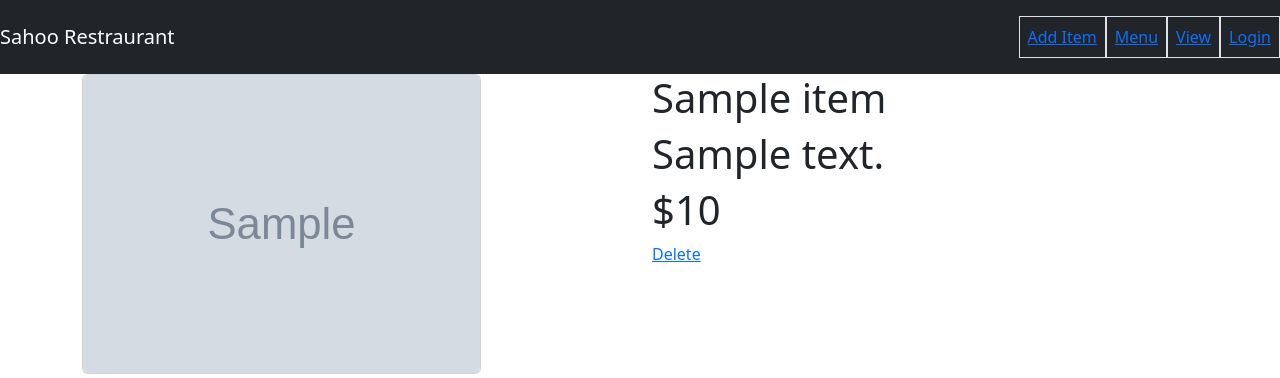
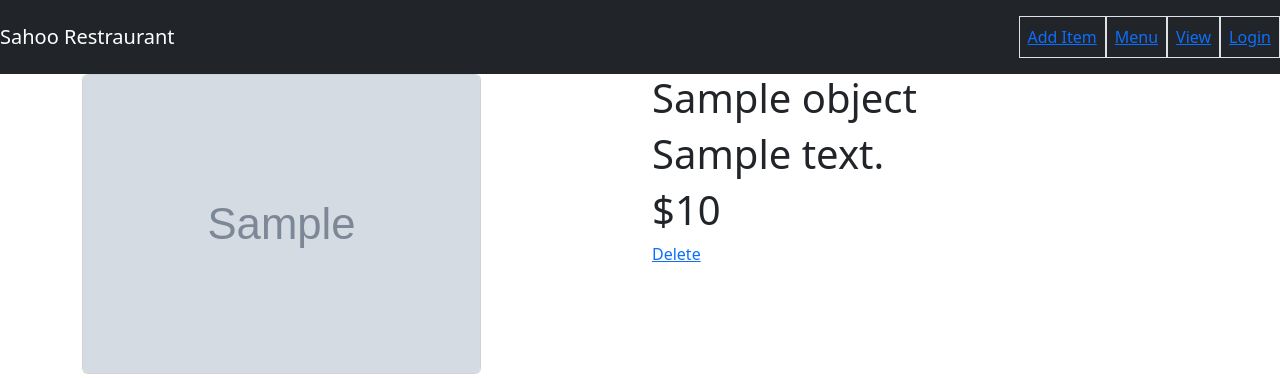
Before and after one commit to ChinmayKumarSahoo77/django_proj1, a Django app: template restaurant_site/food/templates/food/details.html in a window 1280 px wide. Shown: the top 378 px of the page. Run offline with Django 4.2, Linux system fonts and the light colour scheme; tables that the repository leaves empty hold one stand-in row (values such as "Sample post"); the template is opened without the code that fills it: values that come from a table or form of the project are taken from there, most other values are stand-ins (such as "Sample title", 1, 10 or a date in 2020); grey boxes marked "Sample" are stand-in pictures.

Commit message:
Added class based view for Details using DetailView of djnago.view.generic

```diff
--- a/restaurant_site/food/templates/food/details.html
+++ b/restaurant_site/food/templates/food/details.html
@@ -5,13 +5,19 @@
 <div class="container">
     <div class="row">
         <div class="col-md-6">
-            <img style="height: 300px;" src="{{ itemDetails.item_image }}" class="card"/>
+            <img style="height: 300px;" src="{{ object.item_image }}" class="card"/>
         </div>
         <div class="col-md-6">
-            <h1> {{itemDetails.item_name}} </h1>
-            <h1> {{itemDetails.item_desc}} </h1>
-            <h1> ${{itemDetails.item_price}} </h1>
-            <a href="{% url 'food:delete_item' itemDetails.id %}">Delete</a>
+            <!-- <h1> {{ itemDetails.item_name }} </h1>
+            <h1> {{ itemDetails.item_desc }} </h1>
+            <h1> ${{ itemDetails.item_price }} </h1> -->
+            <!-- Above procedure is for function based detail view -->
+
+            <h1> {{ object.item_name }} </h1>
+            <h1> {{ object.item_desc }} </h1>
+            <h1> ${{ object.item_price }} </h1>
+            <!-- Above procedure is for class based detail view -->
+            <a href="{% url 'food:delete_item' object.id %}">Delete</a>
         </div>
 
     </div>
--- a/restaurant_site/food/urls.py
+++ b/restaurant_site/food/urls.py
@@ -11,8 +11,12 @@ urlpatterns = [
     path('item/', views.item, name = 'item'),
     #food/offer_water/
     path('offer_water/', views.offer_water, name = 'offer_water'),
+
     #food/1
-    path('<int:itemId>', views.details, name = 'details'),
+    path('<int:pk>/', views.ItemDetailView.as_view(), name = 'details'),
+    # Above is class based details view
+    # path('<int:itemId>/', views.details, name = 'details'), - Above is class based details view
+
     #food/add by using forms
     path('add', views.create_item, name = 'create_item'),
     #update item
```
Also changed, not shown: restaurant_site/food/views.py (+7 -1 lines).
